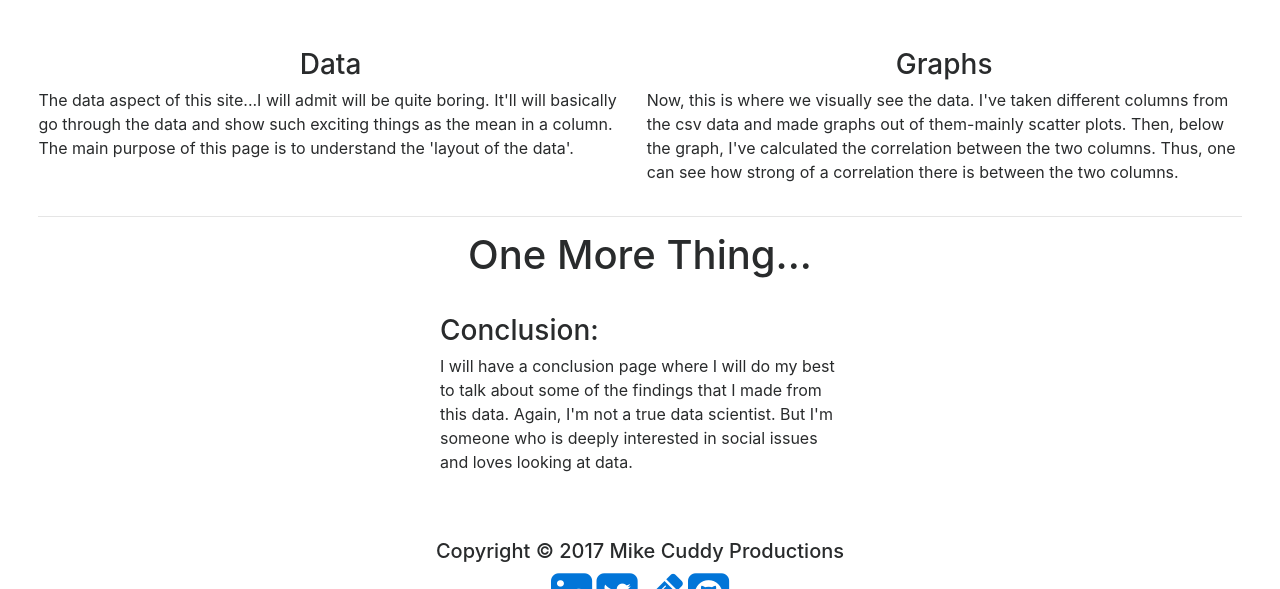
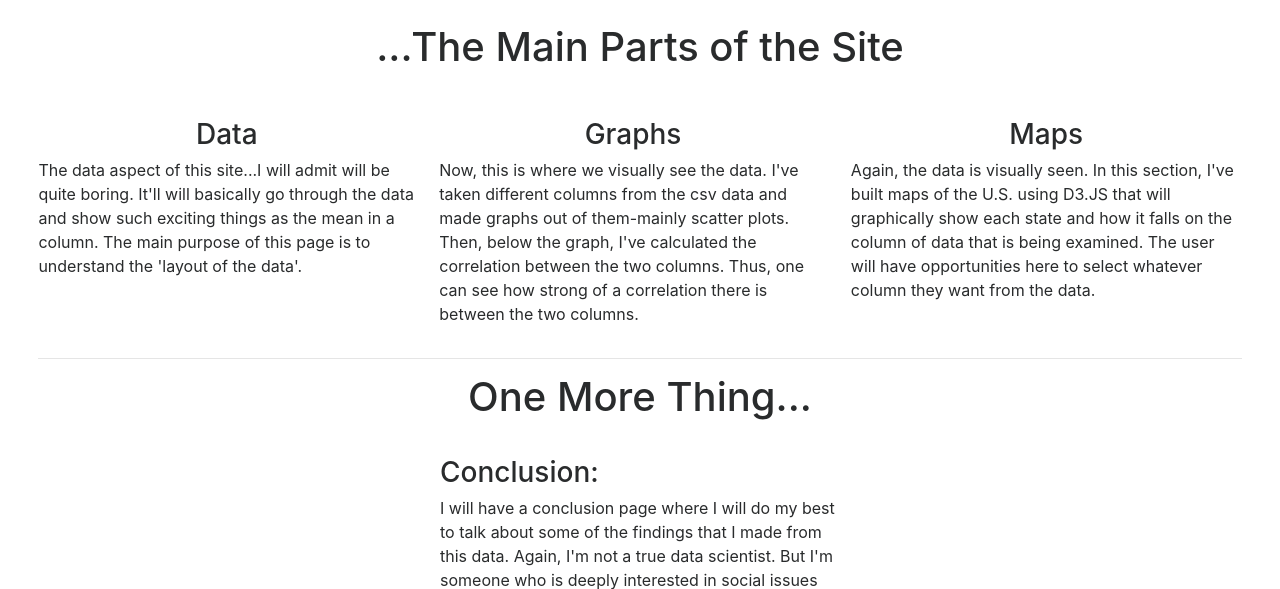
Before and after one commit to ravenusmc/hate_crimes, a Flask app: page /home in a window 1280 px wide. Shown: the part 598-1187 px from the top of the page. Run offline with Flask 2, Linux system fonts and the light colour scheme; the visitor is signed in with stand-in values (Sample User, id 1); parts of the project's set-up code (start-up, migrations or seed data) failed here and were passed over; some libraries are stand-ins or nearby versions.

Commit message:
added more to home page

```diff
--- a/static/css/home.css
+++ b/static/css/home.css
@@ -63,9 +63,9 @@ The CSS code below here will deal with section two
   margin-top: 50px;
   display: grid;
   grid-template-rows: repeat(1, auto);
-  grid-template-columns: repeat(2, auto);
+  grid-template-columns: repeat(3, auto);
   grid-template-areas:
-  "three four";
+  "three four five";
   grid-gap: 1.5em;
 }
 
@@ -78,6 +78,13 @@ The CSS code below here will deal with section two
 
 .four {
   grid-area: four;
+  display: flex;
+  flex-direction: column;
+  align-items: center;
+}
+
+.five {
+  grid-area: five;
   display: flex;
   flex-direction: column;
   align-items: center;
--- a/templates/home.html
+++ b/templates/home.html
@@ -12,6 +12,9 @@
       <h1>Project Purpose</h1>
       <p>
         The purpose of this project is to investigate hate crimes across the U.S. as a data science project. However, the user is encouraged not to take the findings in this project for fact. The reason being is that I have never taking a formal data science class. Thus, some of the findings in this project may not be accurate. I will state that I will try my hardest to make the results as accurate as possible. Thus, in conclusion, the main purpose of this project is to improve my skills with Pandas and data science in general. Saying all of that, this site will have two main sections. Data and Graphs...
+      </p>
+      <p>
+        This site will focus on a csv file that I call hate crimes which I got from the fivethiryeight github repo. The data that will be examined deal a lot with median house hold income, occurance of hate crimes, percentage of black and white poverty, percentage of immigrants, the gini index, percentage of people who voted for Trump. Thus the data will be examined to see what we can learn about hate crimes in the U.S.
       </p>
     </div>
 
@@ -42,6 +45,13 @@
       </p>
     </div>
 
+    <div class='five'>
+      <h3>Maps</h3>
+      <p>
+        Again, the data is visually seen. In this section, I've built maps of the U.S. using D3.JS that will graphically show each state and how it falls on the column of data that is being examined. The user will have opportunities here to select whatever column they want from the data.
+      </p>
+    </div>
+
   </section>
 
   <hr>
```
Also changed, not shown: readme.md.
